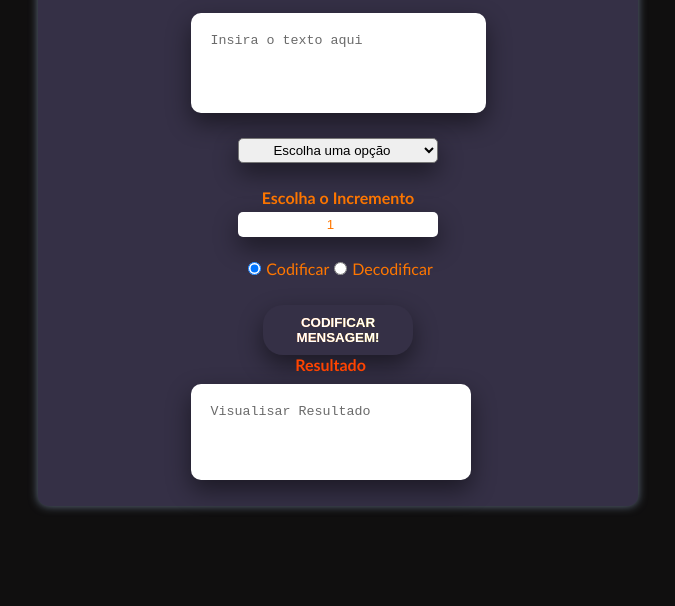
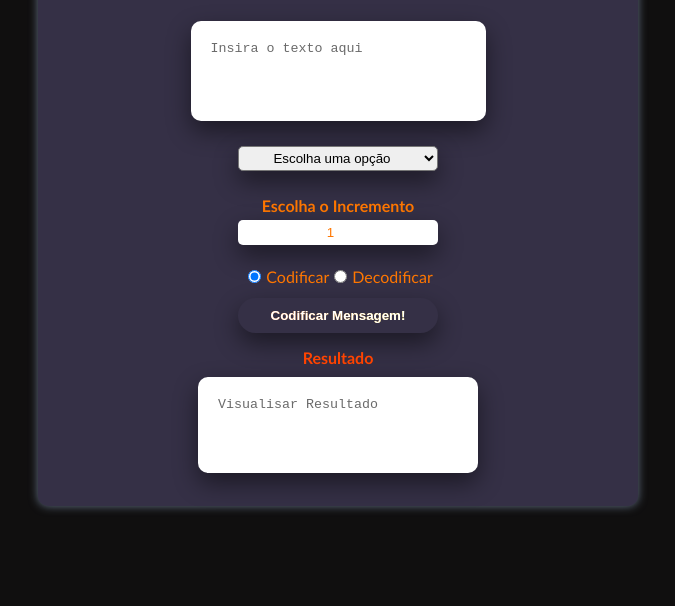
Before and after one commit to EmersonGald1n0/PI2-Resilia, a plain HTML site: page page/index.html in a window 1280 px wide. Shown: the part 194-800 px from the top of the page, without its empty margins (302-977 px from the left). Drawn offline with nearby package versions, Linux system fonts and the light colour scheme.

Commit message:
att tam form e ajustes de margin

```diff
--- a/assets/css/style.css
+++ b/assets/css/style.css
@@ -37,6 +37,14 @@ body, html {
     align-items: center;
     flex-direction: column;
     color: #ff7700;
+}
+
+.forms {
+    display: flex;
+    justify-content: center;
+    align-items: center;
+    flex-direction: column;
+    height: 80%;
 }
 
 .inserirTexto {
@@ -120,7 +128,7 @@ body, html {
     flex-direction: column;
     align-items: center;
     justify-content: space-around;
-    margin: 10px 0;
+    margin-bottom: 10px;
 }
 
 #encode, #decode {
@@ -162,12 +170,11 @@ body, html {
 }
 
 #btn {
-    width: 150px;
+    width: 200px;
     padding: 10px 0px;
-    margin-top: 15px;
+    margin-bottom: 15px;
     border: none;
     border-radius: 20px;
-    text-transform: uppercase;
     font-weight: bold;
     background-color: #eb1958;
     cursor: pointer;
```
